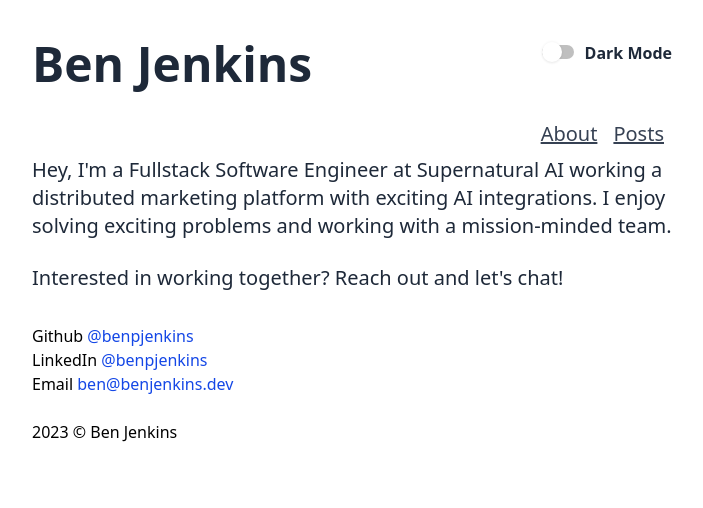
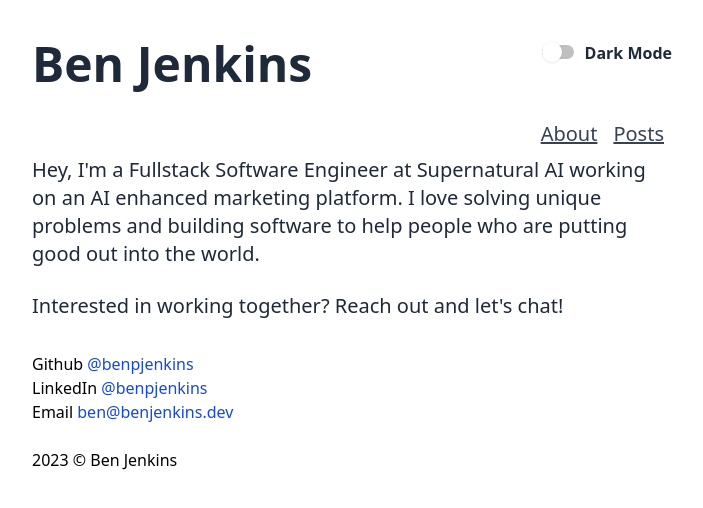
Before and after one commit to benpjenkins/2023-portfolio, a Next.js app: page / in a window 1280 px wide. Shown: the top 508 px of the page, without its empty margins (288-991 px from the left). Built offline with nearby package versions, Linux system fonts and the light colour scheme; no server answers.

Commit message:
chore: update home page copy

```diff
--- a/src/pages/index.tsx
+++ b/src/pages/index.tsx
@@ -2,8 +2,7 @@ export default function Home() {
   return (
     <>
       <p className="text-xl text-gray-800 dark:text-gray-200">
-        Hey, I&apos;m a Fullstack Software Engineer at Supernatural AI working a distributed marketing platform with exciting AI integrations. I enjoy solving exciting problems and working with
-        a mission-minded team.
+        Hey, I&apos;m a Fullstack Software Engineer at Supernatural AI working on an AI enhanced marketing platform. I love solving unique problems and building software to help people who are putting good out into the world.
       </p>
       <br />
       <p className="text-xl text-gray-800 dark:text-gray-200">
```
